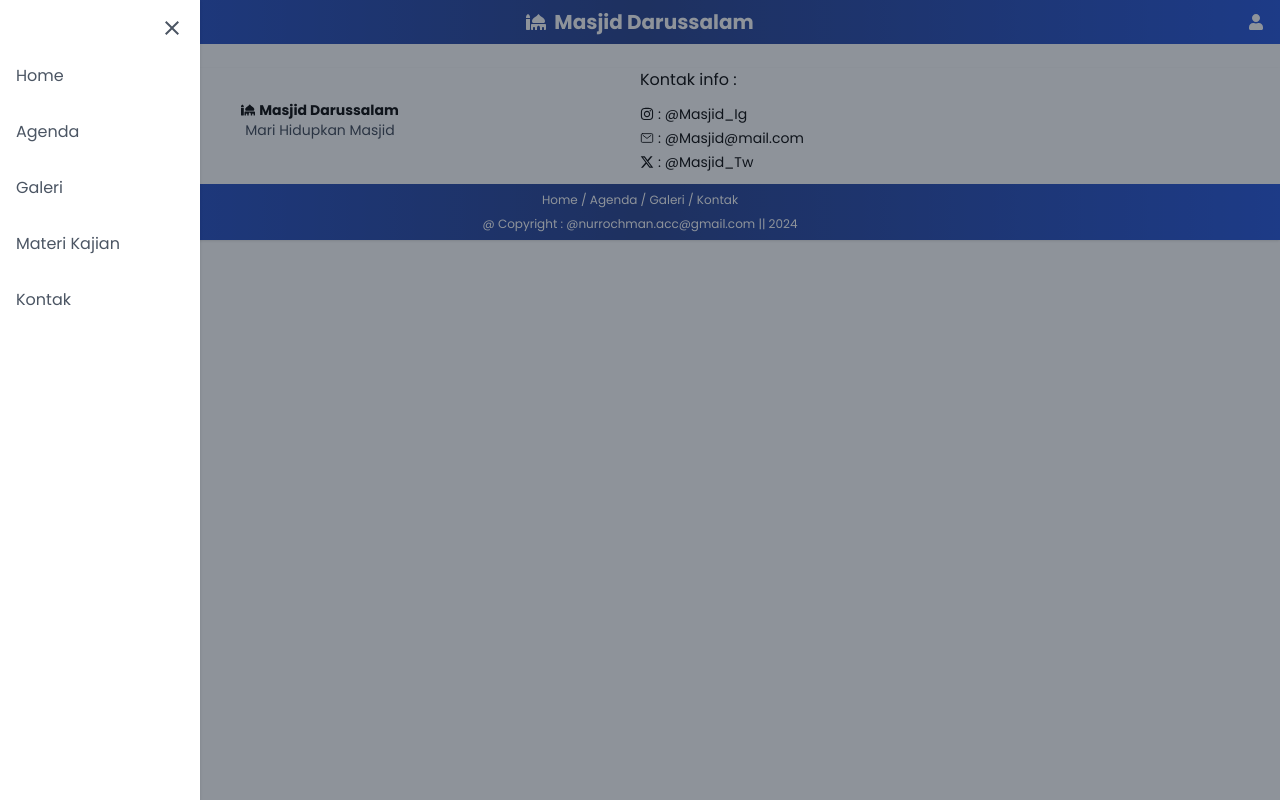
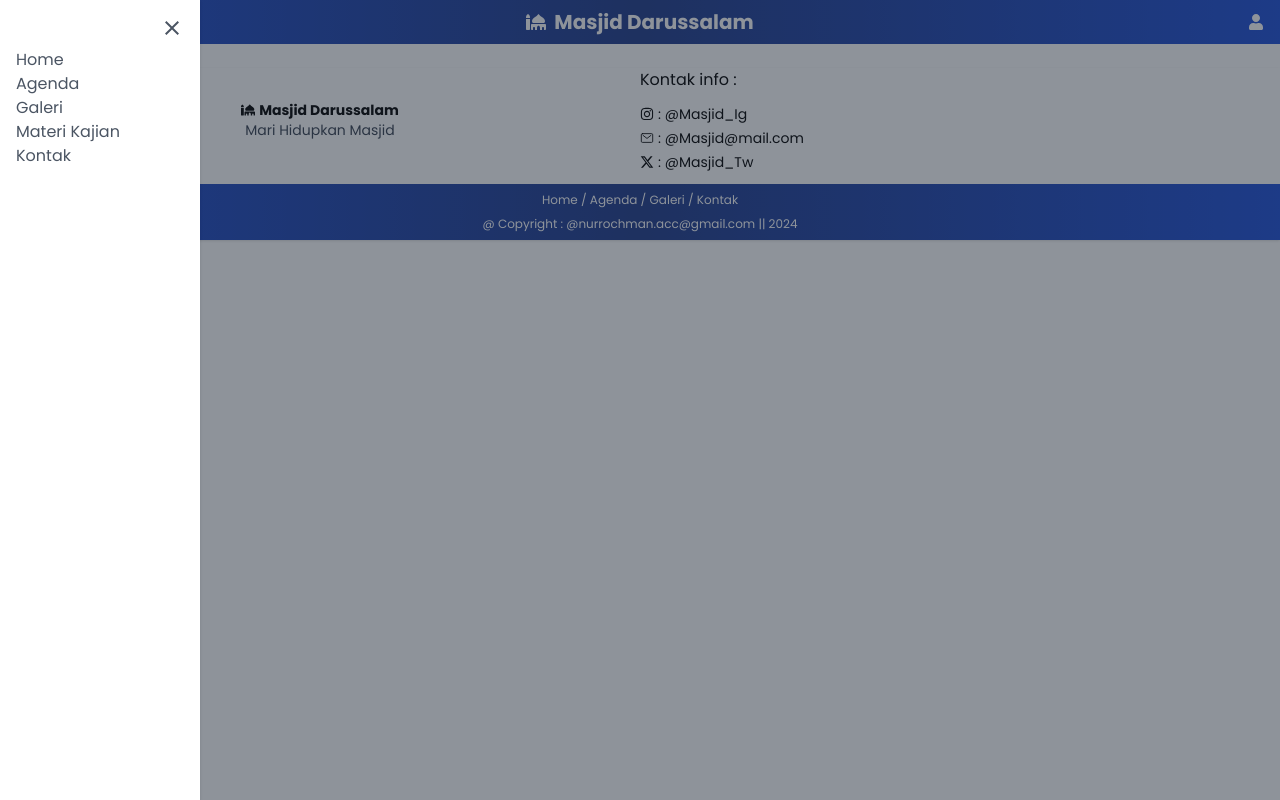
Before and after one commit to nurrochman-ramadhon/mosque-web, a Next.js app: page / in a window 1280 px wide. Both pictures are taken after a click on the icon 24 px from the left and 22 px from the top of the page. Built offline with nearby package versions, Linux system fonts and the light colour scheme.

Commit message:
feat: slice main menu

```diff
--- /dev/null
+++ b/public/data/main-menu.js
@@ -0,0 +1,22 @@
+export const mainMenu = [
+    {
+        title:"Home",
+        path:"/",
+    },
+    {
+        title:"Agenda",
+        path:"/",
+    },
+    {
+        title:"Galeri",
+        path:"/",
+    },
+    {
+        title:"Materi Kajian",
+        path:"/",
+    },
+    {
+        title:"Kontak",
+        path:"/",
+    },
+]
--- a/src/components/sidebar/Sidebar.jsx
+++ b/src/components/sidebar/Sidebar.jsx
@@ -1,11 +1,14 @@
 import Link from "next/link";
 import { IoMdClose } from "react-icons/io";
-export const Sidebar = ({isOpenSidebar,onHandlerCloseSideBar}) => {
-
-    return <div
+import { mainMenu } from "../../../public/data/main-menu";
+export const Sidebar = ({ isOpenSidebar, onHandlerCloseSideBar }) => {
+  const data = mainMenu;
+  return (
+    <div
       className={`fixed inset-0 bg-gray-800 bg-opacity-50 ${
         isOpenSidebar ? "visible" : "invisible"
-      }`} onClick={onHandlerCloseSideBar}
+      }`}
+      onClick={onHandlerCloseSideBar}
     >
       <div
         className={`absolute top-0 px-4 w-[200px] h-full bg-white shadow transition-all duration-300 ease-in-out ${
@@ -18,52 +21,17 @@ export const Sidebar = ({isOpenSidebar,onHandlerCloseSideBar}) => {
           onClick={onHandlerCloseSideBar}
         />
         <ul className="mt-12">
-          <li className="py-4">
-            <Link
-              href="/"
-              onClick={onHandlerCloseSideBar}
-              className="text-gray-600 hover:text-black"
-            >
-              Home
-            </Link>
-          </li>
-          <li className="py-4">
-            <Link
-              href="/shop"
-              onClick={onHandlerCloseSideBar}
-              className="text-gray-600 hover:text-black"
-            >
-              Agenda
-            </Link>
-          </li>
-          <li className="py-4">
-            <Link
-              href="/blog"
-              onClick={onHandlerCloseSideBar}
-              className="text-gray-600 hover:text-black"
-            >
-              Galeri
-            </Link>
-          </li>
-          <li className="py-4">
-            <Link
-              href="/contact"
-              onClick={onHandlerCloseSideBar}
-              className="text-gray-600 hover:text-black"
-            >
-              Materi Kajian
-            </Link>
-          </li>
-          <li className="py-4">
-            <Link
-              href="/contact"
-              onClick={onHandlerCloseSideBar}
-              className="text-gray-600 hover:text-black"
-            >
-              Kontak
-            </Link>
-          </li>
+          {data.map(({title, path}) => {
+            return (
+              <li key={title}>
+                <Link href={path} className="text-gray-600 hover:text-black" onClick={()=>{}}>
+                  {title}
+                </Link>
+              </li>
+            );
+          })}
         </ul>
       </div>
     </div>
-}
+  );
+};
```
